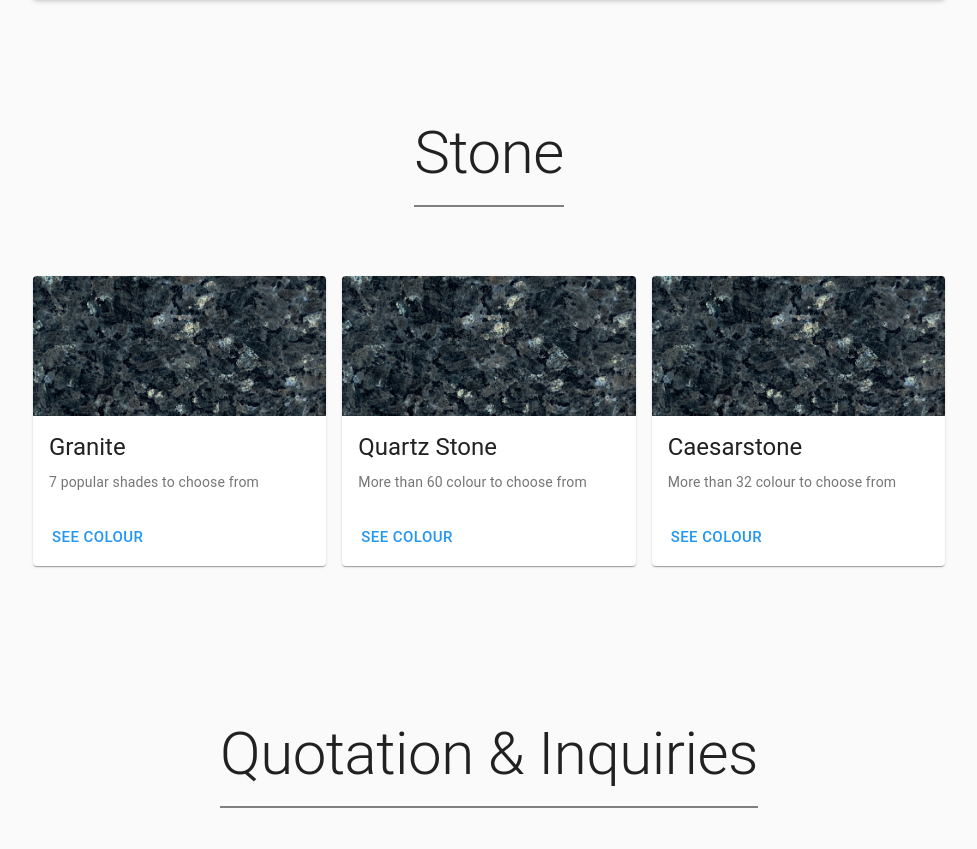
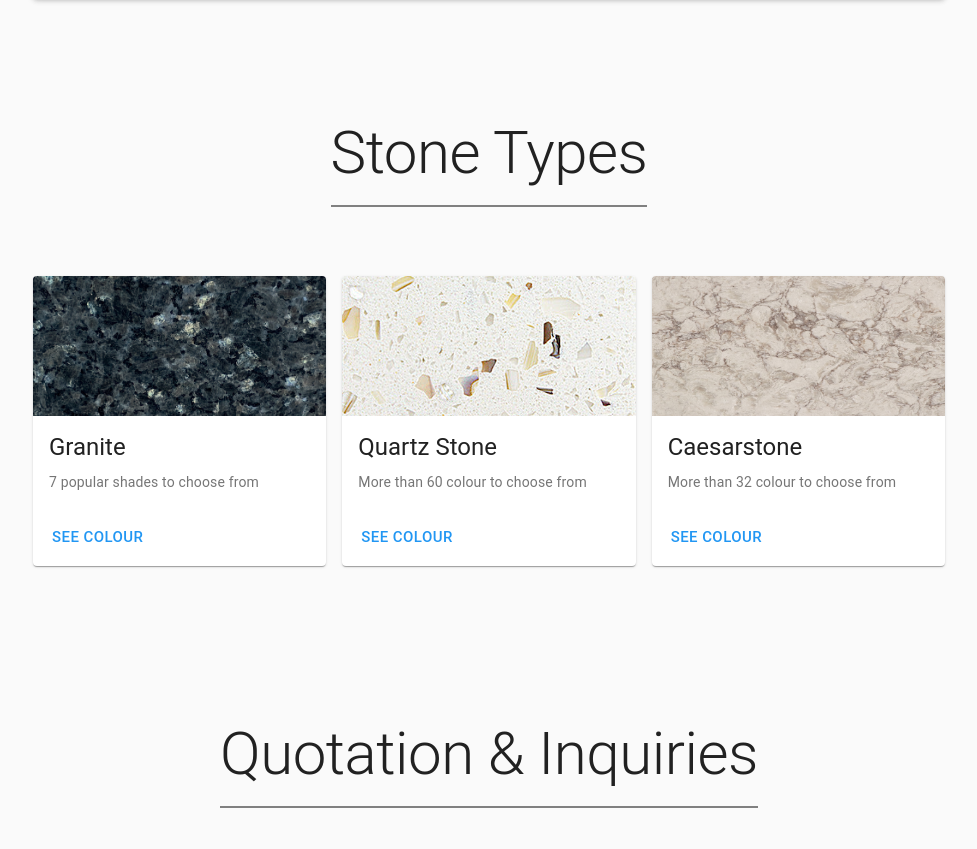
Before and after one commit to ansonlowzf/stone-slab-site, a Gatsby site: page / in a window 1280 px wide. Shown: the part 2203-3052 px from the top of the page, without its empty margins (151-1128 px from the left). Built offline with nearby package versions, Linux system fonts and the light colour scheme; Gatsby itself is replaced by a stand-in of ours.

Commit message:
change keywords

```diff
--- a/src/components/ProductCard.jsx
+++ b/src/components/ProductCard.jsx
@@ -12,28 +12,31 @@
 import Img from "gatsby-image"
 import { Link } from "gatsby"
 
-const useStyles = makeStyles({
-  root: {
-    maxWidth: 345,
-  },
+const useStyles = makeStyles(theme => ({
   media: {
     height: 140,
+    [theme.breakpoints.down("sm")]: {
+      height: 180,
+    },
   },
   linkStyle: {
     textDecoration: `none`,
   },
-})
+}))
 
 export const ProductCard = ({
   stone,
   stoneDescription,
   imgSource,
   altText,
+  linkURL,
 }) => {
   const classes = useStyles()
 
   return (
-    <Card className={classes.root}>
+    <Card
+    // className={classes.root}
+    >
       <CardActionArea>
         <CardMedia
           component={Img}
@@ -51,7 +54,7 @@
         </CardContent>
       </CardActionArea>
       <CardActions>
-        <Link to="/granite-slab" className={classes.linkStyle}>
+        <Link to={linkURL} className={classes.linkStyle}>
           <Button size="large" color="primary">
             See Colour
           </Button>
--- a/src/pages/caesarstone-slab.jsx
+++ b/src/pages/caesarstone-slab.jsx
@@ -14,10 +14,10 @@
 const CaesarstoneSlab = ({ data }) => {
   return (
     <Layout>
-      <SEO title="Caesarstone Slab" />
+      <SEO title="Caesarstone Slab Distribution" />
       <Hero
         title="Caesarstone Distributor"
-        subtitle="Supply Caesarstone Slab To Stone Factory &amp; Fabricator"
+        subtitle="Distribute Caesarstone in Malaysia"
         buttonText="Explore"
         toId="colour"
         imageSource={data.calacattaNuvoHero.childImageSharp.fluid}
--- a/src/pages/index.js
+++ b/src/pages/index.js
@@ -1,6 +1,7 @@
 import * as React from "react"
 import { Layout, Hero, MainCTA, SEO, ProductCard } from "../components"
 import {
+  makeStyles,
   Typography,
   Grid,
   Paper,
@@ -11,7 +12,20 @@
 import { graphql } from "gatsby"
 import { ContainterMdMt, ContainterSmMt, H2Title } from "../../elements"
 
+const useStyles = makeStyles(theme => ({
+  videoStyle: {
+    position: `relative`,
+    width: `100%`,
+    height: 500,
+    [theme.breakpoints.down("sm")]: {
+      height: 390,
+    },
+  },
+}))
+
 const Homepage = ({ data }) => {
+  const classes = useStyles()
+
   return (
     <Layout>
       <SEO title="Stone Distributor Malaysia" />
@@ -55,12 +69,8 @@
         <Paper elevation={4}>
           <Grid container justify="center">
             <iframe
-              title="quartz stone slab warehouse walkthrough"
-              style={{
-                position: `relative`,
-                width: `100%`,
-                height: `500px`,
-              }}
+              title="stone distributor warehouse walkthrough"
+              className={classes.videoStyle}
               src="https://www.youtube.com/embed/n_aPfgbuSDA"
               scrolling="no"
               frameBorder="0"
@@ -72,9 +82,9 @@
       </ContainterMdMt>
 
       <ContainterMdMt>
-        <H2Title>Stone</H2Title>
-        <Grid container spacing={2}>
-          <Grid item xs={12} md={4}>
+        <H2Title>Stone Types</H2Title>
+        <Grid container justify="center" spacing={2}>
+          <Grid item xs={12} sm={6} md={4}>
             <ProductCard
               stone="Granite"
               linkURL="/granite-slab"
@@ -83,21 +93,21 @@
               altText="Granite Blue Pearl"
             />
           </Grid>
-          <Grid item xs={12} md={4}>
+          <Grid item xs={12} sm={6} md={4}>
             <ProductCard
               stone="Quartz Stone"
               linkURL="/quartz-stone-slab"
               stoneDescription="More than 60 colour to choose from"
-              imgSource={data.bluePearl.childImageSharp.fluid}
+              imgSource={data.q3015.childImageSharp.fluid}
               altText="Quartz Stone"
             />
           </Grid>
-          <Grid item xs={12} md={4}>
+          <Grid item xs={12} sm={6} md={4}>
             <ProductCard
               stone="Caesarstone"
               linkURL="/caesarstone-slab"
               stoneDescription="More than 32 colour to choose from"
-              imgSource={data.bluePearl.childImageSharp.fluid}
+              imgSource={data.cs6046.childImageSharp.fluid}
               altText="Caesarstone"
             />
           </Grid>
@@ -129,5 +139,19 @@
         }
       }
     }
+    cs6046: file(relativePath: { eq: "classico-colour/cs6046.jpg" }) {
+      childImageSharp {
+        fluid {
+          ...GatsbyImageSharpFluid
+        }
+      }
+    }
+    q3015: file(relativePath: { eq: "oem-qs/Q3015.jpg" }) {
+      childImageSharp {
+        fluid {
+          ...GatsbyImageSharpFluid
+        }
+      }
+    }
   }
 `
--- a/src/pages/quartz-stone-slab.jsx
+++ b/src/pages/quartz-stone-slab.jsx
@@ -14,16 +14,16 @@
 const QuartzStoneSlab = ({ data }) => {
   return (
     <Layout>
-      <SEO title="Quartz Stone Slab" />
+      <SEO title="Quartz Stone Slab Distribution" />
       <Hero
-        title="Quartz Stone Slab"
+        title="Distribute Quartz Stone Slab"
         subtitle="More Than 60 Colours &amp; 800 Slabs Ready Stock"
         toId="colour"
         buttonText="Explore"
         imageSource={data.calacattaZen.childImageSharp.fluid}
       />
       <ContainterLgMt>
-        <H2Title idPath="colour">Colour Options</H2Title>
+        <H2Title idPath="colour">Shades</H2Title>
         <Grid container spacing={2} justify="center">
           <Grid item xs={6} md={3}>
             <ImageContainer>
```
Also changed, not shown: src/pages/granite-slab.jsx (+4 -4 lines).
